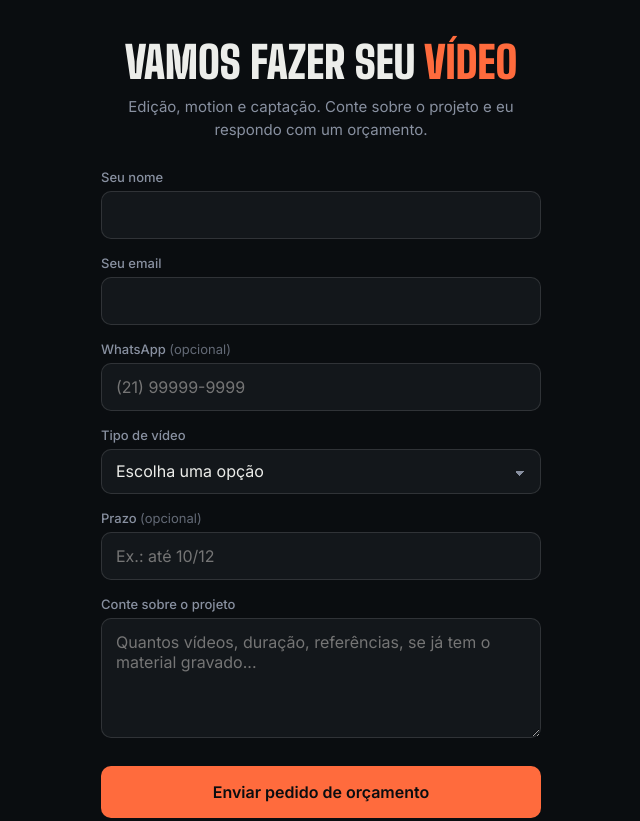
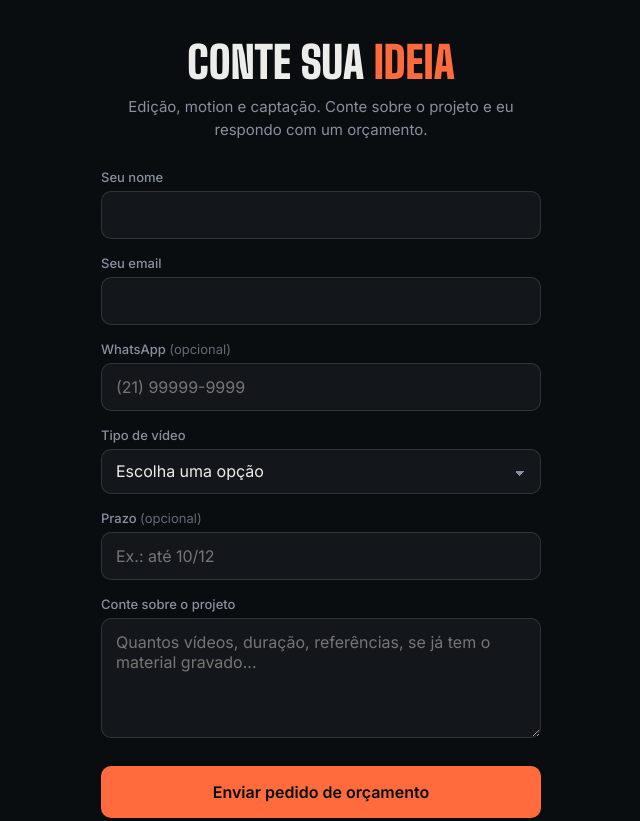
Before and after one commit to lipereis/video-portfolio, a plain HTML site: page orcamento/index.html in a window 1280 px wide. Shown: the top 821 px of the page, without its empty margins (319-959 px from the left). Drawn offline with Linux system fonts and the light colour scheme.

Commit message:
Change quote page headline to Conte sua ideia

```diff
--- a/orcamento/index.html
+++ b/orcamento/index.html
@@ -158,7 +158,7 @@
 
 <body>
   <main>
-    <h1>Vamos fazer seu <span>vídeo</span></h1>
+    <h1>Conte sua <span>ideia</span></h1>
     <p class="lead">Edição, motion e captação. Conte sobre o projeto e eu respondo com um orçamento.</p>
 
     <form id="form" novalidate>
```
